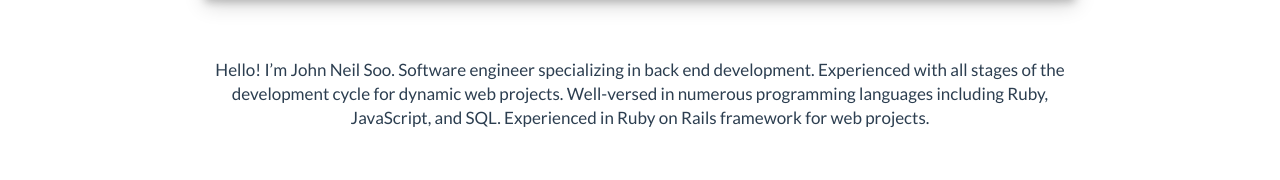
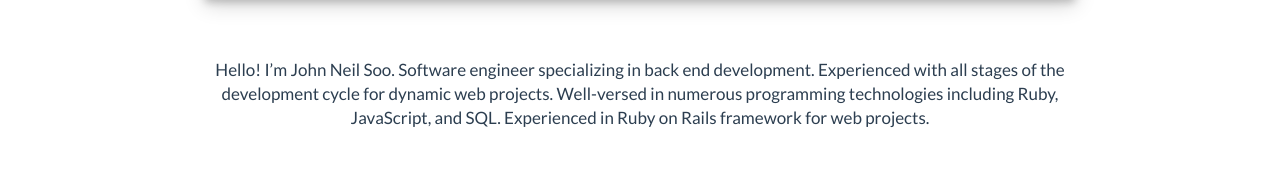
Before and after one commit to jnsoo123/jnsoo123.github.io, a plain HTML site: page index.html in a window 1280 px wide. Shown: the part 491-671 px from the top of the page. Drawn offline with nearby package versions, Linux system fonts and the light colour scheme.

Commit message:
Update index.html

```diff
--- a/index.html
+++ b/index.html
@@ -94,7 +94,7 @@
       </div>
 
       <div class="profile-description">
-        <p>Hello! I’m John Neil Soo. Software engineer specializing in back end development. Experienced with all stages of the development cycle for dynamic web projects. Well-versed in numerous programming languages including Ruby, JavaScript, and SQL. Experienced in Ruby on Rails framework for web projects. </p>
+        <p>Hello! I’m John Neil Soo. Software engineer specializing in back end development. Experienced with all stages of the development cycle for dynamic web projects. Well-versed in numerous programming technologies including Ruby, JavaScript, and SQL. Experienced in Ruby on Rails framework for web projects. </p>
       </div>
 
       <div id="skills">
```
